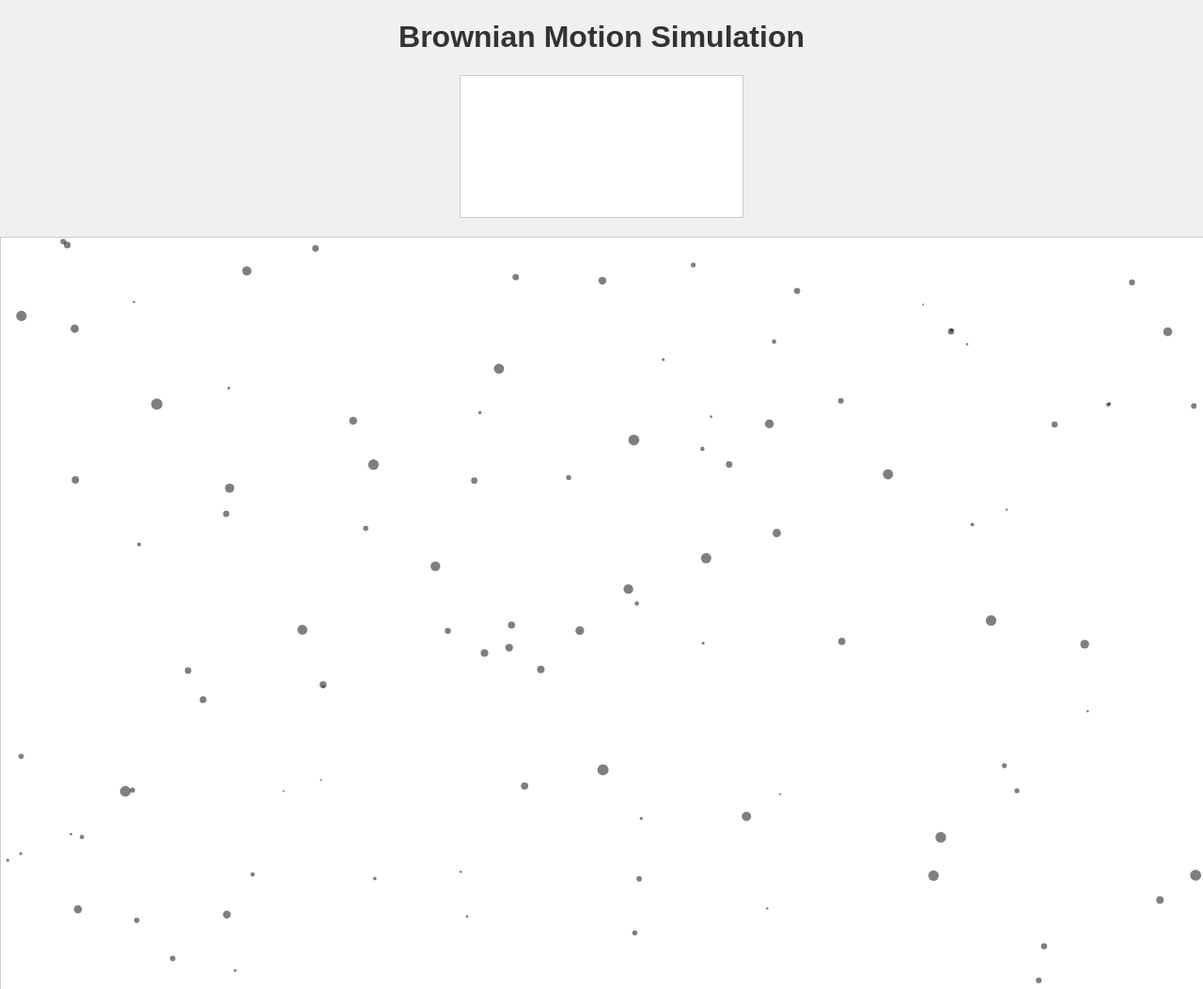
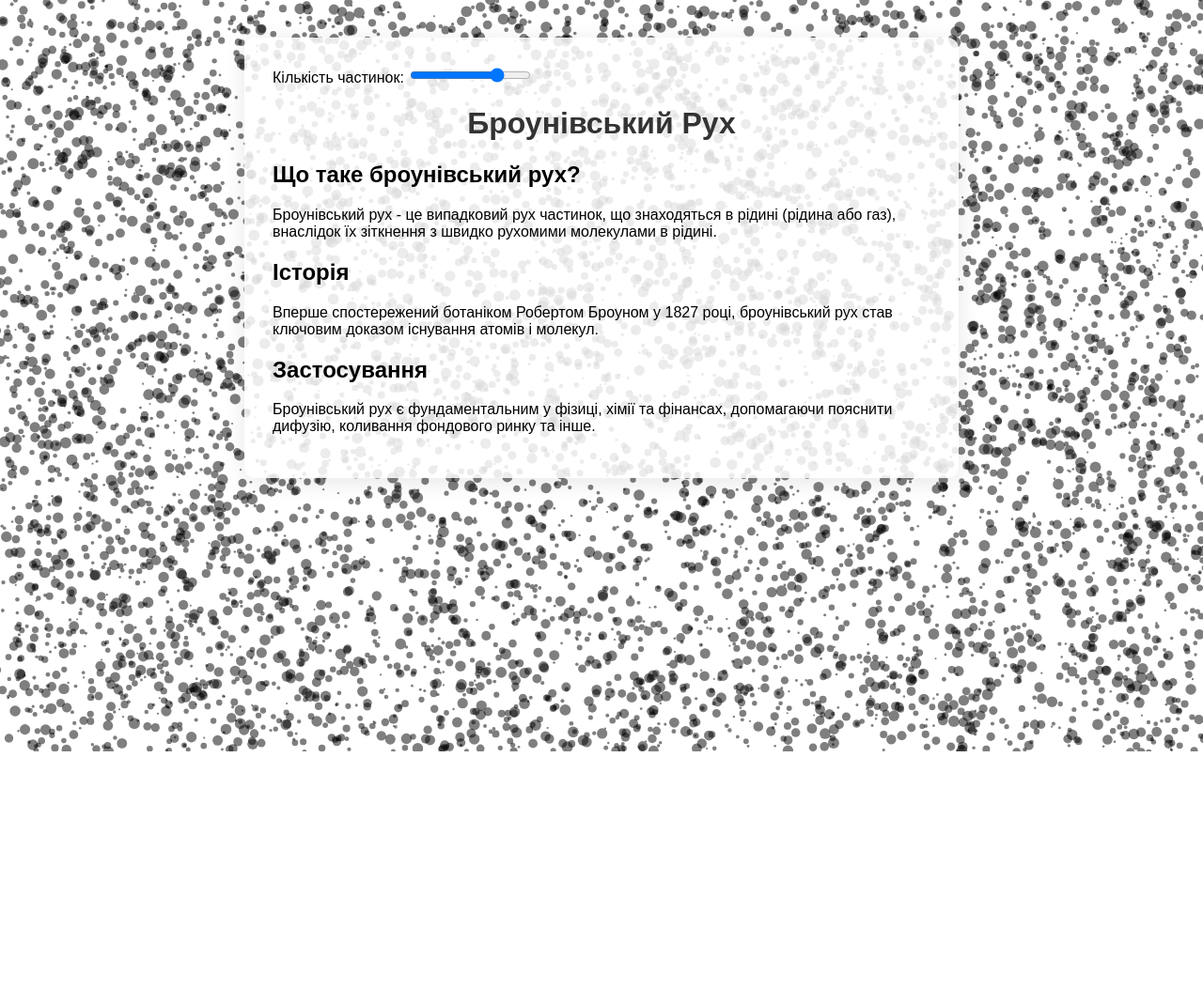
Before and after one commit to ar1234567898/brownian-motion-web, a website: page src/index.html in a window 1280 px wide. Shown: the top 1053 px of the page at 94% size. After the commit the page ends 840 px from the top, so only its background shows below. Drawn offline with Linux system fonts and the light colour scheme; animation ran at ten frames a second.

Commit message:
initial push

```diff
--- a/src/index.html
+++ b/src/index.html
@@ -1,14 +1,36 @@
 <!DOCTYPE html>
-<html lang="en">
+<html lang="ua">
 <head>
     <meta charset="UTF-8">
-    <meta name="viewport" content="width=device-width, initial-scale=1.0">
-    <title>Brownian Motion Simulation</title>
+    <title>Brownian Motion</title>
     <link rel="stylesheet" href="styles/main.css">
 </head>
 <body>
-    <h1>Brownian Motion Simulation</h1>
-    <canvas id="simulationCanvas"></canvas>
+    <div class="content">
+        <div class="motion-menu">
+            <label for="numParticles">Кількість частинок:</label>
+            <input class="numParticles" type="range" min="100" max="10000" value="7500">
+        </div>
+        <h1>Броунівський Рух</h1>
+        <section>
+            <h2>Що таке броунівський рух?</h2>
+            <p>
+                Броунівський рух - це випадковий рух частинок, що знаходяться в рідині (рідина або газ), внаслідок їх зіткнення з швидко рухомими молекулами в рідині.
+            </p>
+        </section>
+        <section>
+            <h2>Історія</h2>
+            <p>
+                Вперше спостережений ботаніком Робертом Броуном у 1827 році, броунівський рух став ключовим доказом існування атомів і молекул.
+            </p>
+        </section>
+        <section>
+            <h2>Застосування</h2>
+            <p>
+                Броунівський рух є фундаментальним у фізиці, хімії та фінансах, допомагаючи пояснити дифузію, коливання фондового ринку та інше.
+            </p>
+        </section>
+    </div>
     <script src="scripts/brownian.js"></script>
 </body>
 </html>
--- a/src/scripts/brownian.js
+++ b/src/scripts/brownian.js
@@ -2,19 +2,21 @@ const canvas = document.createElement('canvas');
 const ctx = canvas.getContext('2d');
 document.body.appendChild(canvas);
 
+const numOfParticlesInput = document.querySelector('.numParticles');
+
 canvas.width = window.innerWidth;
 canvas.height = window.innerHeight;
 
-const particles = [];
-const numParticles = 100;
+let numParticles = 7500; // Default value
+let particles = [];
 
 class Particle {
     constructor(x, y) {
         this.x = x;
         this.y = y;
         this.size = Math.random() * 5 + 1;
-        this.speedX = (Math.random() - 0.5) * 2;
-        this.speedY = (Math.random() - 0.5) * 2;
+        this.speedX = (Math.random() - 0.5) * 30;
+        this.speedY = (Math.random() - 0.5) * 5;
     }
 
     update() {
@@ -34,6 +36,7 @@ class Particle {
 }
 
 function init() {
+    particles = [];
     for (let i = 0; i < numParticles; i++) {
         particles.push(new Particle(Math.random() * canvas.width, Math.random() * canvas.height));
     }
@@ -51,7 +54,17 @@ function animate() {
 window.addEventListener('resize', () => {
     canvas.width = window.innerWidth;
     canvas.height = window.innerHeight;
+    init();
 });
+
+// Listen for input changes
+if (numOfParticlesInput) {
+    numOfParticlesInput.value = numParticles;
+    numOfParticlesInput.addEventListener('input', (e) => {
+        numParticles = parseInt(e.target.value, 10) || 0;
+        init();
+    });
+}
 
 init();
 animate();
--- a/src/styles/main.css
+++ b/src/styles/main.css
@@ -1,15 +1,29 @@
-body {
+body, html {
     margin: 0;
     padding: 0;
+    height: 100%;
     font-family: Arial, sans-serif;
-    background-color: #f0f0f0;
 }
 
 canvas {
-    display: block;
-    margin: 20px auto;
-    border: 1px solid #ccc;
-    background-color: #ffffff;
+    position: fixed;
+    top: 0;
+    left: 0;
+    z-index: 0;
+    width: 100vw;
+    height: 100vh;
+    pointer-events: none;
+}
+
+.content {
+    position: relative;
+    z-index: 1;
+    background: rgba(255,255,255,0.85);
+    max-width: 700px;
+    margin: 40px auto;
+    padding: 30px;
+    border-radius: 12px;
+    box-shadow: 0 4px 24px rgba(0,0,0,0.1);
 }
 
 h1 {
```
